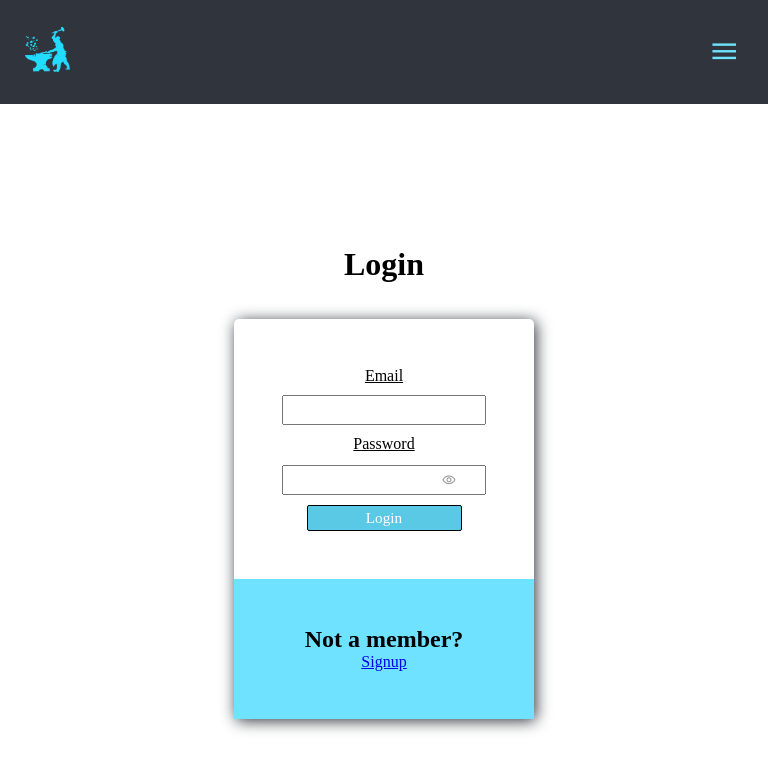
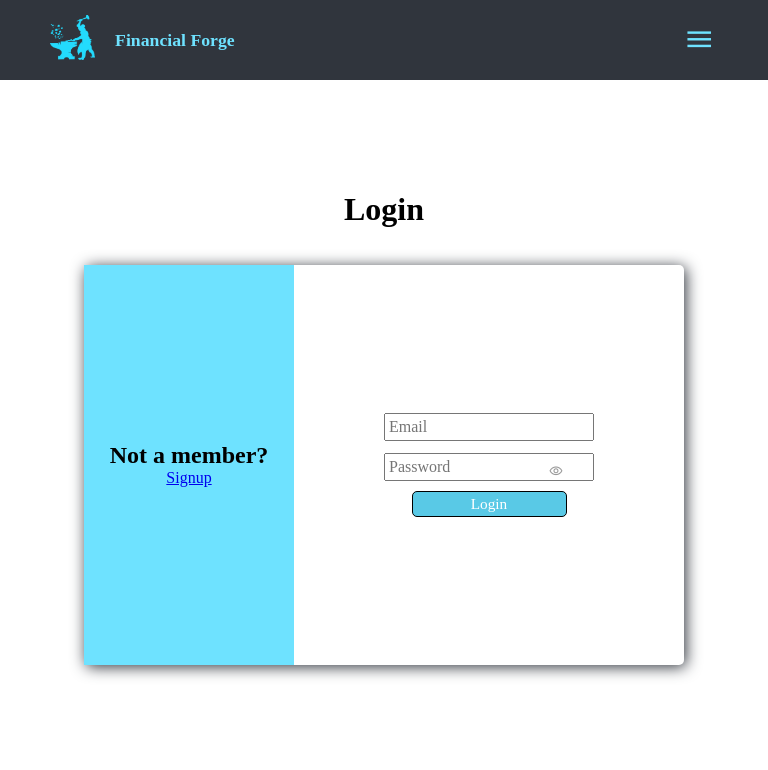
Before and after one commit to MJStone587/FinancialForge_MERN, a React (Create React App) app in the folder client/: page /login in a window 768 px wide. Shown: the top 770 px of the page. Built offline with nearby package versions, Linux system fonts and the light colour scheme.

Commit message:
lots of responsive design improvements and overall design improvements

```diff
--- a/client/src/App.js
+++ b/client/src/App.js
@@ -1,15 +1,15 @@
-import { BrowserRouter, Routes, Route, Navigate } from 'react-router-dom';
-import { useState } from 'react';
-import { useAuthContext } from './hooks/useAuthContext';
-import './index.css';
-import Home from './pages/Home.js';
-import Income from './pages/Income.js';
-import Summary from './pages/Summary.js';
-import Expense from './pages/Expense.js';
-import Header from './components/Header';
-import Navbar from './components/Navbar';
-import Login from './pages/Login.js';
-import Signup from './pages/Signup.js';
+import { BrowserRouter, Routes, Route, Navigate } from "react-router-dom";
+import { useState } from "react";
+import { useAuthContext } from "./hooks/useAuthContext";
+import "./index.css";
+import Home from "./pages/Home.js";
+import Income from "./pages/Income.js";
+import Summary from "./pages/Summary.js";
+import Expense from "./pages/Expense.js";
+import Header from "./components/Header";
+import Navbar from "./components/Navbar";
+import Login from "./pages/Login.js";
+import Signup from "./pages/Signup.js";
 
 function App() {
   const { user } = useAuthContext();
@@ -24,9 +24,9 @@ function App() {
       className="App"
       onClick={(e) =>
         //make better -self note
-        e.target.tagName !== 'NAV' && e.target.tagName !== 'SPAN'
+        e.target.tagName !== "NAV" && e.target.tagName !== "SPAN"
           ? setShowNav(false)
-          : ''
+          : ""
       }
     >
       <BrowserRouter>
@@ -37,15 +37,15 @@ function App() {
           <Route path="/" element={<Home />} />
           <Route
             path="/income"
-            element={user ? <Income /> : <Navigate to="/" />}
+            element={user ? <Income /> : <Navigate to="/login" />}
           />
           <Route
             path="/summary"
-            element={user ? <Summary /> : <Navigate to="/" />}
+            element={user ? <Summary /> : <Navigate to="/login" />}
           />
           <Route
             path="/expense"
-            element={user ? <Expense /> : <Navigate to="/" />}
+            element={user ? <Expense /> : <Navigate to="/login" />}
           />
           <Route
             path="/login"
--- a/client/src/components/Header.js
+++ b/client/src/components/Header.js
@@ -1,14 +1,14 @@
-import React from 'react';
-import { Link } from 'react-router-dom';
-import '../index.css';
-import forgeIcon from '../images/forge-ltblue.png';
-import { useAuthContext } from '../hooks/useAuthContext';
+import React from "react";
+import { Link } from "react-router-dom";
+import "../index.css";
+import forgeIcon from "../images/forge-ltblue.png";
+import { useAuthContext } from "../hooks/useAuthContext";
 
 function Header(props) {
   const { user } = useAuthContext();
 
   return (
-    <section className="header-container">
+    <header className="header-container">
       <div className="header-left">
         <Link to="/">
           <img src={forgeIcon} alt="Forge Icon" id="header-image"></img>
@@ -25,7 +25,7 @@ function Header(props) {
           menu
         </span>
       </div>
-    </section>
+    </header>
   );
 }
 
--- a/client/src/index.css
+++ b/client/src/index.css
@@ -14,16 +14,24 @@
   --error-color-: red;
   --success-color-: rgb(3, 190, 3);
 }
-
+main {
+  height: 100vh;
+}
 .header-container {
   display: flex;
   flex-flow: row nowrap;
   align-items: center;
   justify-content: space-evenly;
-  height: 13vh;
   width: 100%;
   padding: 0px 50px;
   background-color: var(--charcoal-bg-);
+}
+header {
+  height: 14vh;
+}
+section {
+  height: 86vh;
+  padding: 0px 100px;
 }
 .header-left {
   display: flex;
@@ -198,10 +206,7 @@ select.error {
   flex-flow: row nowrap;
   align-items: flex-start;
   justify-content: center;
-  min-height: 99vh;
-  flex-basis: 90%;
   margin: 0px 30px;
-  overflow: auto;
 }
 .income-header,
 .expense-header {
@@ -261,7 +266,7 @@ select.error {
   flex-flow: column nowrap;
   background-color: var(--white-color-);
   border: 2px solid black;
-  width: 50%;
+  width: 60%;
   align-items: center;
   margin: 10px 10px;
   box-shadow: 2px 2px 5px black;
@@ -505,8 +510,6 @@ td {
   flex-flow: column nowrap;
   align-items: center;
   justify-content: center;
-  margin: 0px;
-  padding: 5px;
   flex-basis: 35%;
   background-color: var(--ltBlue-color-);
 }
@@ -519,16 +522,16 @@ td {
   display: flex;
   flex-flow: column nowrap;
   justify-content: center;
+  row-gap: 10px;
   align-items: center;
   flex-basis: 100%;
-  row-gap: 10px;
+}
+.login-card-form input {
+  padding-left: 2px;
 }
 .loginBtn {
   width: 155px;
   border-radius: 5px;
-}
-.input-label {
-  text-decoration: underline;
 }
 .eye-wrapper-login {
   margin-top: -30px;
@@ -541,8 +544,8 @@ td {
   position: relative;
   margin-top: -26px;
   max-width: 20px;
-  left: 133px;
-  top: 51px;
+  left: 134px;
+  top: 28px;
   z-index: 4;
 }
 .eye {
@@ -591,8 +594,15 @@ td {
 .signup-form {
   display: flex;
   flex-flow: column nowrap;
-  row-gap: 5px;
+  row-gap: 7px;
   margin: 5px;
+}
+.signup-form input {
+  padding-left: 2px;
+}
+.signup-form input:focus,
+.login-form input:focus {
+  outline-color: var(--gold-color);
 }
 .clearBtn {
   max-width: 50px;
@@ -616,18 +626,19 @@ td {
 .faded {
   color: rgb(0, 0, 0, 0.4);
 }
-@media screen and (max-width: 768px) {
-  .home {
-    padding: 0px 10px;
+@media screen and (min-width: 300px) and (max-width: 766px) {
+  section {
+    padding: 0px 40px;
   }
   .header-container {
     padding: 0px 25px;
+    height: 12%;
   }
   .header-left h2 {
     display: none;
   }
   table {
-    width: 300px;
+    width: 100%;
   }
   .income-display,
   .expense-display {
@@ -651,25 +662,25 @@ td {
     row-gap: 10px;
     width: 60%;
   }
+  .login-card {
+    flex-flow: column-reverse nowrap;
+    max-height: 500px;
+    max-width: 300px;
+  }
   .login-card-form input {
-    height: 30px;
+    height: 35px;
   }
   .signup-form input {
-    height: 30px;
+    height: 35px;
   }
   .income-card,
   .expense-card {
-    width: 85%;
-  }
-  .login-card {
-    flex-flow: column-reverse nowrap;
-    height: 400px;
-    width: 300px;
+    width: 90%;
   }
   .signup-card {
     flex-flow: column-reverse nowrap;
-    height: 450px;
-    width: 300px;
+    max-height: 500px;
+    max-width: 300px;
   }
   .loginBtn {
     width: 155px;
@@ -701,20 +712,23 @@ td {
   .eye-wrapper-login {
     margin-top: -30px;
     left: 65px;
-    top: 36px;
+    top: 38px;
   }
   .eye-wrapper-signup {
     margin-top: -26px;
     max-width: 20px;
     left: 133px;
-    top: 55px;
+    top: 35px;
   }
   .navLinks a {
     text-align: center;
     border: 1px solid white;
   }
 }
-@media screen and (max-width: 1024) {
+@media screen and (min-width: 767px) and (max-width: 1024px) {
+  section {
+    padding: 0px 100px;
+  }
   .home {
     padding: 250px 0px;
     justify-content: flex-start;
@@ -723,12 +737,20 @@ td {
     height: 10vh;
   }
   .login-container {
-    padding: 125px 0px;
+    padding-top: 75px;
     justify-content: flex-start;
   }
+  .login-card {
+    max-height: 700px;
+    max-width: 600px;
+  }
   .signup-container {
-    padding: 125px 0px;
+    padding: 75px 0px;
     justify-content: flex-start;
+  }
+  .signup-card {
+    max-height: 700px;
+    max-width: 600px;
   }
   .login-card-form input {
     padding: 3px;
@@ -744,6 +766,16 @@ td {
     top: 52px;
     left: 138px;
   }
+  .navbar-container {
+    padding: 0px 10px;
+  }
+  .navLinks {
+    margin: 5px;
+  }
+  .navLinks a {
+    text-align: center;
+    border: 1px solid white;
+  }
   .date {
     width: 136px;
   }
@@ -752,13 +784,15 @@ td {
   }
   .eye-wrapper-login {
     margin-top: -30px;
-    left: 30px;
-    top: 36px;
+    left: 67px;
+    top: 40px;
+    z-index: 3px;
   }
   .eye-wrapper-signup {
     margin-top: -26px;
     max-width: 20px;
-    left: 150px;
-    top: 55px;
+    left: 139px;
+    top: 32px;
+    z-index: 3px;
   }
 }
--- a/client/src/pages/Income.js
+++ b/client/src/pages/Income.js
@@ -1,27 +1,27 @@
-import React, { useEffect, useState } from 'react';
-import { useIncDataContext } from '../hooks/useIncDataContext';
-import { useAuthContext } from '../hooks/useAuthContext';
-import IncomeDetails from '../components/IncomeDetails';
-import DatePicker from 'react-datepicker';
-import { parseISO } from 'date-fns';
-import 'react-datepicker/dist/react-datepicker.css';
+import React, { useEffect, useState } from "react";
+import { useIncDataContext } from "../hooks/useIncDataContext";
+import { useAuthContext } from "../hooks/useAuthContext";
+import IncomeDetails from "../components/IncomeDetails";
+import DatePicker from "react-datepicker";
+import { parseISO } from "date-fns";
+import "react-datepicker/dist/react-datepicker.css";
 
 function Income() {
   const { data, dispatch } = useIncDataContext();
   const { user } = useAuthContext();
   const [incDisp, setIncDisp] = useState(5);
-  const [incID, setIncID] = useState('');
-  const [name, setName] = useState('');
+  const [incID, setIncID] = useState("");
+  const [name, setName] = useState("");
   const [updated, setUpdated] = useState(false);
   const [showUpdateBtn, setShowUpdateBtn] = useState(false);
   const [isLoading, setIsLoading] = useState(true);
-  const [sortBy, setSortBy] = useState('default');
-  const [description, setDescription] = useState('');
-  const [category, setCategory] = useState('');
-  const [total, setTotal] = useState('');
-  const [dateReceived, setDate] = useState('');
+  const [sortBy, setSortBy] = useState("default");
+  const [description, setDescription] = useState("");
+  const [category, setCategory] = useState("");
+  const [total, setTotal] = useState("");
+  const [dateReceived, setDate] = useState("");
   const [error, setError] = useState(null);
-  const [success, setSuccess] = useState('');
+  const [success, setSuccess] = useState("");
   const [emptyFields, setEmptyFields] = useState([]);
   const [isMoreCompleted, setIsMoreCompleted] = useState(false);
   const [isLessCompleted, setIsLessCompleted] = useState(false);
@@ -32,7 +32,7 @@ function Income() {
   useEffect(() => {
     const fetchIncome = async () => {
       const response = await fetch(
-        'https://financialforge-mern.onrender.com/catalog/income',
+        "https://financialforge-mern.onrender.com/catalog/income",
         {
           headers: { Authorization: `Bearer ${user.token}` },
         }
@@ -40,7 +40,7 @@ function Income() {
       const json = await response.json();
 
       if (response.ok) {
-        dispatch({ type: 'SET_DATA', payload: json });
+        dispatch({ type: "SET_DATA", payload: json });
         setIsLoading(false);
       }
     };
@@ -53,7 +53,7 @@ function Income() {
   const submitHandler = async (e) => {
     e.preventDefault();
     if (!user) {
-      setError('Unathorized Access!');
+      setError("Unathorized Access!");
       return;
     }
     // create income object from input data
@@ -66,12 +66,12 @@ function Income() {
     };
     //post request to server with income object
     const response = await fetch(
-      'https://financialforge-mern.onrender.com/catalog/income/create',
+      "https://financialforge-mern.onrender.com/catalog/income/create",
       {
-        method: 'POST',
+        method: "POST",
         body: JSON.stringify(income),
         headers: {
-          'Content-Type': 'application/json',
+          "Content-Type": "application/json",
           Authorization: `Bearer ${user.token}`,
         },
       }
@@ -81,18 +81,18 @@ function Income() {
     // handle error or success
     if (!response.ok) {
       setError(json.error);
-      setSuccess('');
+      setSuccess("");
       setEmptyFields(json.emptyFields);
     } else if (response.ok) {
-      setName('');
-      setDescription('');
-      setCategory('');
-      setTotal('');
-      setDate('');
+      setName("");
+      setDescription("");
+      setCategory("");
+      setTotal("");
+      setDate("");
       setError(null);
       setEmptyFields([]);
-      setSuccess('Success: New income has been added!');
-      dispatch({ type: 'CREATE_DATA', payload: json });
+      setSuccess("Success: New income has been added!");
+      dispatch({ type: "CREATE_DATA", payload: json });
     }
   };
 
@@ -110,12 +110,12 @@ function Income() {
 
     // create post request to server for specific income id
     const response = await fetch(
-      'https://financialforge-mern.onrender.com/catalog/income/' + incID,
+      "https://financialforge-mern.onrender.com/catalog/income/" + incID,
       {
-        method: 'PUT',
+        method: "PUT",
         body: JSON.stringify(income),
         headers: {
-          'Content-Type': 'application/json',
+          "Content-Type": "application/json",
           Authorization: `Bearer ${user.token}`,
         },
       }
@@ -124,15 +124,15 @@ function Income() {
     // handle errors and success
     if (!response.ok) {
       setError(json.error);
-      setSuccess('');
+      setSuccess("");
     } else if (response.ok) {
-      setName('');
-      setDescription('');
-      setTotal('');
-      setCategory('');
-      setDate('');
+      setName("");
+      setDescription("");
+      setTotal("");
+      setCategory("");
+      setDate("");
       setError(null);
-      setSuccess('Success: Income has been updated!');
+      setSuccess("Success: Income has been updated!");
       setUpdated(true);
       setShowUpdateBtn(false);
     }
@@ -171,36 +171,36 @@ function Income() {
 
   const clearBtn = (e) => {
     e.preventDefault();
-    setName('');
-    setDescription('');
-    setCategory('');
-    setTotal('');
-    setDate('');
+    setName("");
+    setDescription("");
+    setCategory("");
+    setTotal("");
+    setDate("");
     setShowUpdateBtn(false);
     setError(null);
     setSuccess(null);
   };
 
   return (
-    <div className="income-container">
+    <section className="income-container">
       <div className="income-header">
         <h1>Income</h1>
         <p>Add, update, delete, and review your income.</p>
       </div>
-      <section className="income-display">
+      <div className="income-display">
         <div className="income-list">
           <h2 className="income-list-title">Income Receipts</h2>
           <div className="income-sort-container">
             <p>Sort:</p>
             <button
               className="sortBtn sortTotal"
-              onClick={() => setSortBy('total')}
+              onClick={() => setSortBy("total")}
             >
               Total
             </button>
             <button
               className="sortBtn sortDate"
-              onClick={() => setSortBy('default')}
+              onClick={() => setSortBy("default")}
             >
               Date
             </button>
@@ -210,9 +210,9 @@ function Income() {
               pending
             </span>
           ) : (
-            ''
+            ""
           )}
-          {sortBy === 'default' &&
+          {sortBy === "default" &&
             data &&
             data
               .sort((a, b) => parseISO(b.dateCreated) - parseISO(a.dateCreated))
@@ -241,7 +241,7 @@ function Income() {
                   setDate={setDate}
                 />
               ))}
-          {sortBy === 'total' &&
+          {sortBy === "total" &&
             data &&
             data
               .sort((a, b) => a.total - b.total)
@@ -314,14 +314,14 @@ function Income() {
               type="text"
               onChange={(e) => setName(e.target.value)}
               value={name}
-              className={emptyFields.includes('name') ? 'error' : ''}
+              className={emptyFields.includes("name") ? "error" : ""}
             />
             <label>Description:</label>
             <input
               type="text"
               onChange={(e) => setDescription(e.target.value)}
               value={description}
-              className={emptyFields.includes('description') ? 'error' : ''}
+              className={emptyFields.includes("description") ? "error" : ""}
             />
             <label htmlFor="income-category">Category:</label>
             <select
@@ -329,7 +329,7 @@ function Income() {
               id="income-category"
               onChange={(e) => setCategory(e.target.value)}
               value={category}
-              className={emptyFields.includes('category') ? 'error' : ''}
+              className={emptyFields.includes("category") ? "error" : ""}
             >
               <option value="" defaultValue></option>
               <option value="Job">Job</option>
@@ -344,30 +344,30 @@ function Income() {
               type="number"
               onChange={(e) => setTotal(e.target.value)}
               value={total}
-              className={emptyFields.includes('total') ? 'error' : ''}
+              className={emptyFields.includes("total") ? "error" : ""}
             />
             <label>Date:</label>
             <DatePicker
               onChange={(date) => setDate(date)}
               value={dateReceived}
               selected={dateReceived}
-              className={emptyFields.includes('date') ? 'error' : 'date'}
+              className={emptyFields.includes("date") ? "error" : "date"}
             />
             <button
               onClick={submitHandler}
-              className={showUpdateBtn ? 'createBtn disabled' : 'createBtn'}
+              className={showUpdateBtn ? "createBtn disabled" : "createBtn"}
             >
               Add NEW Income
             </button>
             <button
               onClick={updateHandler}
-              className={showUpdateBtn ? 'updateBtn' : 'updateBtn disabled'}
+              className={showUpdateBtn ? "updateBtn" : "updateBtn disabled"}
             >
               Update Income
             </button>
             <button
               onClick={clearBtn}
-              className={showUpdateBtn ? 'clearBtn' : 'clearBtn disabled'}
+              className={showUpdateBtn ? "clearBtn" : "clearBtn disabled"}
             >
               Clear
             </button>
@@ -375,8 +375,8 @@ function Income() {
             {success && <p className="success-message">{success}</p>}
           </form>
         </aside>
-      </section>
-    </div>
+      </div>
+    </section>
   );
 }
 
--- a/client/src/pages/Login.js
+++ b/client/src/pages/Login.js
@@ -1,13 +1,15 @@
-import React, { useState } from 'react';
-import { Link } from 'react-router-dom';
-import { useLogin } from '../hooks/useLogin.js';
+import React, { useState } from "react";
+import { Link } from "react-router-dom";
+import { useLogin } from "../hooks/useLogin.js";
 
 function Login() {
-  const [email, setEmail] = useState('');
-  const [password, setPassword] = useState('');
+  const [email, setEmail] = useState("");
+  const [password, setPassword] = useState("");
   const [visiblePass, setVisiblePass] = useState(false);
   const [isVisible, setIsVisible] = useState(false);
   const { login, error, success, emptyFields } = useLogin();
+  const labelEmail = "Email";
+  const labelPassword = "Password";
 
   const submitHandler = async (e) => {
     e.preventDefault();
@@ -30,27 +32,31 @@ function Login() {
         </div>
         <div className="login-card-right">
           <form className="login-card-form" onSubmit={submitHandler}>
-            <label className="input-label email">Email</label>
             <input
               type="email"
+              aria-label={labelEmail}
+              placeholder="Email"
+              aria-required="true"
               value={email}
               onChange={(e) => setEmail(e.target.value)}
-              className={emptyFields.includes('email') ? 'error' : ''}
+              className={emptyFields.includes("email") ? "error" : ""}
             />
-            <label className="input-label pass">Password</label>
             <div className="eye-wrapper-login">
               <span
                 className="material-symbols-outlined eye faded"
                 onClick={eyeHandler}
               >
-                {isVisible ? 'visibility_off' : 'visibility'}
+                {isVisible ? "visibility_off" : "visibility"}
               </span>
             </div>
             <input
-              type={visiblePass ? 'text' : 'password'}
+              type={visiblePass ? "text" : "password"}
+              placeholder="Password"
+              aria-label={labelPassword}
+              aria-required="true"
               value={password}
               onChange={(e) => setPassword(e.target.value)}
-              className={emptyFields.includes('password') ? 'error' : ' '}
+              className={emptyFields.includes("password") ? "error" : " "}
             />
             <button type="submit" className="submitBtn loginBtn">
               Login
--- a/client/src/pages/Signup.js
+++ b/client/src/pages/Signup.js
@@ -1,17 +1,21 @@
-import React, { useState } from 'react';
-import { Link } from 'react-router-dom';
+import React, { useState } from "react";
+import { Link } from "react-router-dom";
 
 function Signup() {
   // state managment and variables
-  const [firstName, setFirstName] = useState('');
-  const [lastName, setLastName] = useState('');
-  const [email, setEmail] = useState('');
+  const [firstName, setFirstName] = useState("");
+  const [lastName, setLastName] = useState("");
+  const [email, setEmail] = useState("");
   const [visiblePass, setVisiblePass] = useState(true);
   const [isVisible, setVisible] = useState(false);
-  const [password, setPassword] = useState('');
-  const [error, setError] = useState('');
-  const [success, setSuccess] = useState('');
-  const [emptyFields, setEmptyFields] = useState('');
+  const [password, setPassword] = useState("");
+  const [error, setError] = useState("");
+  const [success, setSuccess] = useState("");
+  const [emptyFields, setEmptyFields] = useState("");
+  const labelFirstName = "First Name";
+  const labelLastName = "Last Name";
+  const labelEmail = "Email";
+  const labelPassword = "Password";
 
   // form submission handler
   const submitHandler = async (e) => {
@@ -25,11 +29,11 @@ function Signup() {
     };
     // send post request to server with user object
     const response = await fetch(
-      'https://financialforge-mern.onrender.com/catalog/user/create',
+      "https://financialforge-mern.onrender.com/catalog/user/create",
       {
-        method: 'POST',
+        method: "POST",
         body: JSON.stringify(user),
-        headers: { 'Content-Type': 'application/json' },
+        headers: { "Content-Type": "application/json" },
       }
     );
 
@@ -40,10 +44,10 @@ function Signup() {
       setSuccess(null);
       setEmptyFields(json.emptyFields);
     } else if (response.ok) {
-      setFirstName('');
-      setLastName('');
-      setEmail('');
-      setPassword('');
+      setFirstName("");
+      setLastName("");
+      setEmail("");
+      setPassword("");
       setEmptyFields([]);
       setError(null);
       setSuccess(json.success);
@@ -67,41 +71,53 @@ function Signup() {
         </div>
         <div className="signup-card-right">
           <form className="signup-form" onSubmit={submitHandler}>
-            <label>First Name:</label>
             <input
               type="text"
+              placeholder="First Name"
+              aria-label={labelFirstName}
+              aria-required="true"
               value={firstName}
+              id="firstName"
               onChange={(e) => setFirstName(e.target.value)}
-              className={emptyFields.includes('firstName') ? 'error' : ''}
+              className={emptyFields.includes("firstName") ? "error" : ""}
             />
-            <label>Last Name:</label>
             <input
               type="text"
+              placeholder="Last Name"
+              aria-label={labelLastName}
+              aria-required="true"
               value={lastName}
+              id="lastName"
               onChange={(e) => setLastName(e.target.value)}
-              className={emptyFields.includes('lastName') ? 'error' : ''}
+              className={emptyFields.includes("lastName") ? "error" : ""}
             />
-            <label>Email:</label>
             <input
               type="email"
+              placeholder="Email"
+              aria-label={labelEmail}
+              aria-required="true"
+              id="email"
               value={email}
               onChange={(e) => setEmail(e.target.value)}
-              className={emptyFields.includes('email') ? 'error' : ''}
+              className={emptyFields.includes("email") ? "error" : ""}
             />
             <div className="eye-wrapper-signup">
               <span
                 className="material-symbols-outlined eye faded"
                 onClick={eyeClickHandler}
               >
-                {isVisible ? 'visibility_off' : 'visibility'}
+                {isVisible ? "visibility_off" : "visibility"}
               </span>
             </div>
-            <label>Password:</label>
             <input
-              type={visiblePass ? 'password' : 'text'}
+              type={visiblePass ? "password" : "text"}
+              placeholder="Password"
+              aria-label={labelPassword}
+              aria-required="true"
+              id="password"
               value={password}
               onChange={(e) => setPassword(e.target.value)}
-              className={emptyFields.includes('password') ? 'error' : ''}
+              className={emptyFields.includes("password") ? "error" : ""}
             />
             <button type="submit" className="submitBtn">
               Sign Up
```
Also changed, not shown: client/src/components/IncomeDetails.js (+15 -15 lines), client/src/pages/Expense.js (+68 -68 lines).
